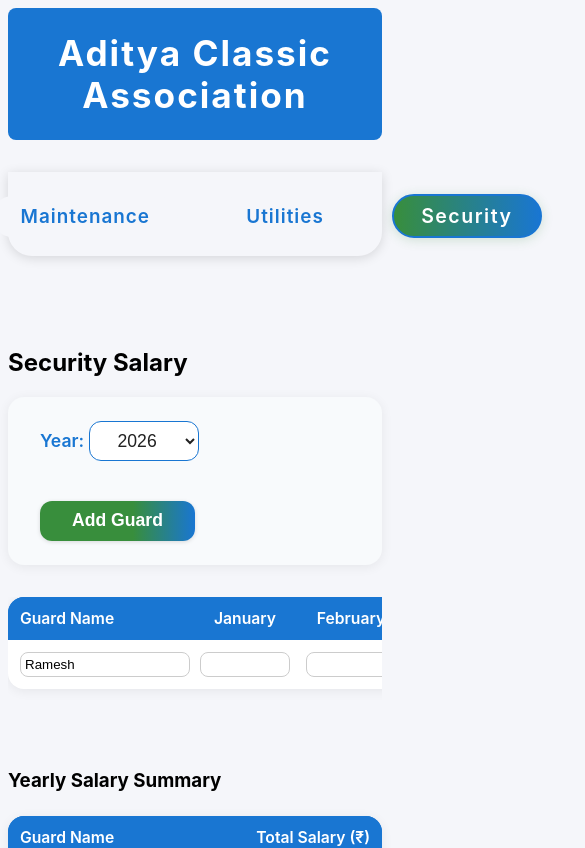
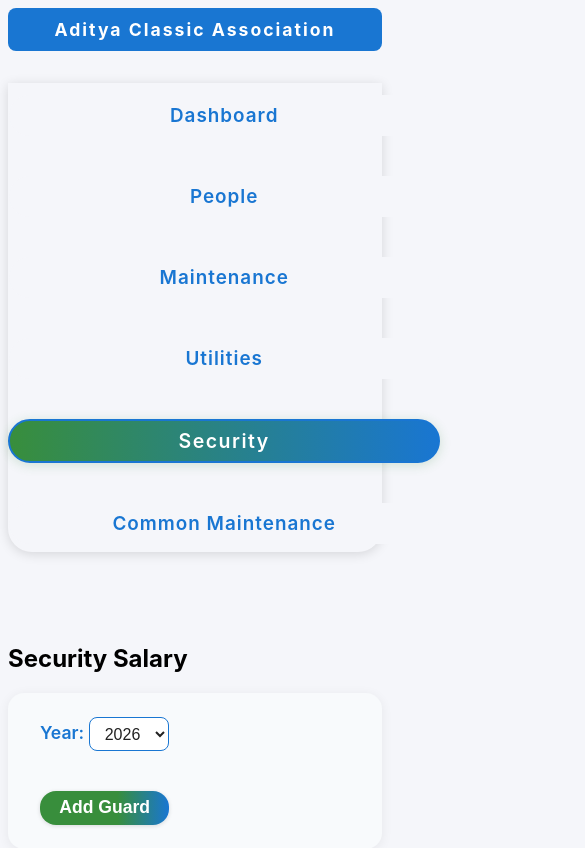
Before and after one commit to Ashwinr1990/Aditya_Classic, an Angular app: page /security in a window 390 px wide. Shown: the top 848 px of the page, 585 px wide, since content can reach past the window. Built offline with nearby package versions, Linux system fonts and the light colour scheme.

Commit message:
responsive implementation

```diff
--- a/src/app/app.scss
+++ b/src/app/app.scss
@@ -1,3 +1,42 @@
+// Responsive styles for mobile
+@media (max-width: 900px) {
+	.main-nav {
+		flex-wrap: wrap;
+		gap: 1rem;
+		font-size: 1rem;
+		padding: 0.5rem 0;
+	}
+	header {
+		font-size: 1.3rem !important;
+		padding: 1rem 0 !important;
+	}
+	main {
+		padding: 0.5rem;
+	}
+}
+
+@media (max-width: 600px) {
+	.main-nav {
+		flex-direction: column;
+		align-items: stretch;
+		gap: 0.5rem;
+		padding: 0.25rem 0;
+	}
+	.main-nav a {
+		font-size: 1rem;
+		padding: 0.5rem 0.7rem;
+		border-radius: 1rem;
+		width: 100%;
+		text-align: center;
+	}
+	header {
+		font-size: 1.1rem !important;
+		padding: 0.7rem 0 !important;
+	}
+	main {
+		padding: 0.2rem;
+	}
+}
 /* Navigation styles */
 .main-nav {
 	display: flex;
--- a/src/app/common-maintenance/list/list.scss
+++ b/src/app/common-maintenance/list/list.scss
@@ -0,0 +1,35 @@
+// Responsive styles for common maintenance list
+@media (max-width: 900px) {
+	.selector-card, .acmt-card {
+		flex-direction: column;
+		gap: 1rem !important;
+		padding: 1rem !important;
+		align-items: stretch !important;
+	}
+	table.acmt-table, table {
+		font-size: 0.95rem;
+		min-width: 400px !important;
+	}
+}
+
+@media (max-width: 600px) {
+	.selector-card, .acmt-card {
+		flex-direction: column;
+		gap: 0.5rem !important;
+		padding: 0.5rem !important;
+		align-items: stretch !important;
+	}
+	table.acmt-table, table {
+		font-size: 0.85rem;
+		min-width: 280px !important;
+		width: 100% !important;
+		overflow-x: auto;
+		display: block;
+	}
+	th, td {
+		padding: 0.4rem !important;
+	}
+	h2, h3 {
+		font-size: 1.1rem !important;
+	}
+}
--- a/src/app/dashboard/overview/overview.scss
+++ b/src/app/dashboard/overview/overview.scss
@@ -0,0 +1,35 @@
+// Responsive styles for dashboard overview
+@media (max-width: 900px) {
+	.selector-card, .acmt-card {
+		flex-direction: column;
+		gap: 1rem !important;
+		padding: 1rem !important;
+		align-items: stretch !important;
+	}
+	table.acmt-table, table {
+		font-size: 0.95rem;
+		min-width: 400px !important;
+	}
+}
+
+@media (max-width: 600px) {
+	.selector-card, .acmt-card {
+		flex-direction: column;
+		gap: 0.5rem !important;
+		padding: 0.5rem !important;
+		align-items: stretch !important;
+	}
+	table.acmt-table, table {
+		font-size: 0.85rem;
+		min-width: 280px !important;
+		width: 100% !important;
+		overflow-x: auto;
+		display: block;
+	}
+	th, td {
+		padding: 0.4rem !important;
+	}
+	h2, h3 {
+		font-size: 1.1rem !important;
+	}
+}
--- a/src/app/maintenance/list/list.scss
+++ b/src/app/maintenance/list/list.scss
@@ -0,0 +1,65 @@
+// Beautiful and responsive styles for Maintenance List
+.acmt-table, table {
+	width: 100%;
+	border-collapse: collapse;
+	background: #fff;
+	border-radius: 1rem;
+	overflow: hidden;
+	box-shadow: 0 2px 12px #0001;
+	margin-bottom: 2rem;
+}
+th, td {
+	padding: 0.75rem 0.5rem;
+	text-align: left;
+}
+th {
+	background: linear-gradient(90deg, #1976d2 60%, #388e3c 100%);
+	color: #fff;
+	font-weight: 600;
+}
+tr:nth-child(even) td {
+	background: #f8fafc;
+}
+input, select {
+	border-radius: 0.5rem;
+	border: 1.5px solid #1976d2;
+	padding: 0.4rem 0.7rem;
+	font-size: 1rem;
+	outline: none;
+	transition: border 0.2s;
+}
+input:focus, select:focus {
+	border: 2px solid #388e3c;
+}
+button {
+	background: linear-gradient(90deg, #1976d2 60%, #388e3c 100%);
+	color: #fff;
+	border: none;
+	border-radius: 1rem;
+	padding: 0.4rem 1.2rem;
+	font-weight: 600;
+	cursor: pointer;
+	transition: background 0.2s, filter 0.2s;
+	box-shadow: 0 1px 4px #0002;
+}
+button:hover {
+	filter: brightness(1.08);
+}
+@media (max-width: 900px) {
+	.acmt-table, table {
+		font-size: 0.95rem;
+		min-width: 400px !important;
+	}
+}
+@media (max-width: 600px) {
+	.acmt-table, table {
+		font-size: 0.85rem;
+		min-width: 280px !important;
+		width: 100% !important;
+		overflow-x: auto;
+		display: block;
+	}
+	th, td {
+		padding: 0.4rem !important;
+	}
+}
--- a/src/app/people/list/list.scss
+++ b/src/app/people/list/list.scss
@@ -0,0 +1,65 @@
+// Beautiful and responsive styles for People List
+.acmt-table, table {
+	width: 100%;
+	border-collapse: collapse;
+	background: #fff;
+	border-radius: 1rem;
+	overflow: hidden;
+	box-shadow: 0 2px 12px #0001;
+	margin-bottom: 2rem;
+}
+th, td {
+	padding: 0.75rem 0.5rem;
+	text-align: left;
+}
+th {
+	background: linear-gradient(90deg, #1976d2 60%, #388e3c 100%);
+	color: #fff;
+	font-weight: 600;
+}
+tr:nth-child(even) td {
+	background: #f8fafc;
+}
+input, select {
+	border-radius: 0.5rem;
+	border: 1.5px solid #1976d2;
+	padding: 0.4rem 0.7rem;
+	font-size: 1rem;
+	outline: none;
+	transition: border 0.2s;
+}
+input:focus, select:focus {
+	border: 2px solid #388e3c;
+}
+button {
+	background: linear-gradient(90deg, #1976d2 60%, #388e3c 100%);
+	color: #fff;
+	border: none;
+	border-radius: 1rem;
+	padding: 0.4rem 1.2rem;
+	font-weight: 600;
+	cursor: pointer;
+	transition: background 0.2s, filter 0.2s;
+	box-shadow: 0 1px 4px #0002;
+}
+button:hover {
+	filter: brightness(1.08);
+}
+@media (max-width: 900px) {
+	.acmt-table, table {
+		font-size: 0.95rem;
+		min-width: 400px !important;
+	}
+}
+@media (max-width: 600px) {
+	.acmt-table, table {
+		font-size: 0.85rem;
+		min-width: 280px !important;
+		width: 100% !important;
+		overflow-x: auto;
+		display: block;
+	}
+	th, td {
+		padding: 0.4rem !important;
+	}
+}
--- a/src/app/security/list/list.scss
+++ b/src/app/security/list/list.scss
@@ -0,0 +1,65 @@
+// Beautiful and responsive styles for Security List
+.acmt-table, table {
+	width: 100%;
+	border-collapse: collapse;
+	background: #fff;
+	border-radius: 1rem;
+	overflow: hidden;
+	box-shadow: 0 2px 12px #0001;
+	margin-bottom: 2rem;
+}
+th, td {
+	padding: 0.75rem 0.5rem;
+	text-align: left;
+}
+th {
+	background: linear-gradient(90deg, #1976d2 60%, #388e3c 100%);
+	color: #fff;
+	font-weight: 600;
+}
+tr:nth-child(even) td {
+	background: #f8fafc;
+}
+input, select {
+	border-radius: 0.5rem;
+	border: 1.5px solid #1976d2;
+	padding: 0.4rem 0.7rem;
+	font-size: 1rem;
+	outline: none;
+	transition: border 0.2s;
+}
+input:focus, select:focus {
+	border: 2px solid #388e3c;
+}
+button {
+	background: linear-gradient(90deg, #1976d2 60%, #388e3c 100%);
+	color: #fff;
+	border: none;
+	border-radius: 1rem;
+	padding: 0.4rem 1.2rem;
+	font-weight: 600;
+	cursor: pointer;
+	transition: background 0.2s, filter 0.2s;
+	box-shadow: 0 1px 4px #0002;
+}
+button:hover {
+	filter: brightness(1.08);
+}
+@media (max-width: 900px) {
+	.acmt-table, table {
+		font-size: 0.95rem;
+		min-width: 400px !important;
+	}
+}
+@media (max-width: 600px) {
+	.acmt-table, table {
+		font-size: 0.85rem;
+		min-width: 280px !important;
+		width: 100% !important;
+		overflow-x: auto;
+		display: block;
+	}
+	th, td {
+		padding: 0.4rem !important;
+	}
+}
--- a/src/app/utilities/list/list.scss
+++ b/src/app/utilities/list/list.scss
@@ -0,0 +1,65 @@
+// Beautiful and responsive styles for Utilities List
+.acmt-table, table {
+	width: 100%;
+	border-collapse: collapse;
+	background: #fff;
+	border-radius: 1rem;
+	overflow: hidden;
+	box-shadow: 0 2px 12px #0001;
+	margin-bottom: 2rem;
+}
+th, td {
+	padding: 0.75rem 0.5rem;
+	text-align: left;
+}
+th {
+	background: linear-gradient(90deg, #1976d2 60%, #388e3c 100%);
+	color: #fff;
+	font-weight: 600;
+}
+tr:nth-child(even) td {
+	background: #f8fafc;
+}
+input, select {
+	border-radius: 0.5rem;
+	border: 1.5px solid #1976d2;
+	padding: 0.4rem 0.7rem;
+	font-size: 1rem;
+	outline: none;
+	transition: border 0.2s;
+}
+input:focus, select:focus {
+	border: 2px solid #388e3c;
+}
+button {
+	background: linear-gradient(90deg, #1976d2 60%, #388e3c 100%);
+	color: #fff;
+	border: none;
+	border-radius: 1rem;
+	padding: 0.4rem 1.2rem;
+	font-weight: 600;
+	cursor: pointer;
+	transition: background 0.2s, filter 0.2s;
+	box-shadow: 0 1px 4px #0002;
+}
+button:hover {
+	filter: brightness(1.08);
+}
+@media (max-width: 900px) {
+	.acmt-table, table {
+		font-size: 0.95rem;
+		min-width: 400px !important;
+	}
+}
+@media (max-width: 600px) {
+	.acmt-table, table {
+		font-size: 0.85rem;
+		min-width: 280px !important;
+		width: 100% !important;
+		overflow-x: auto;
+		display: block;
+	}
+	th, td {
+		padding: 0.4rem !important;
+	}
+}
```
